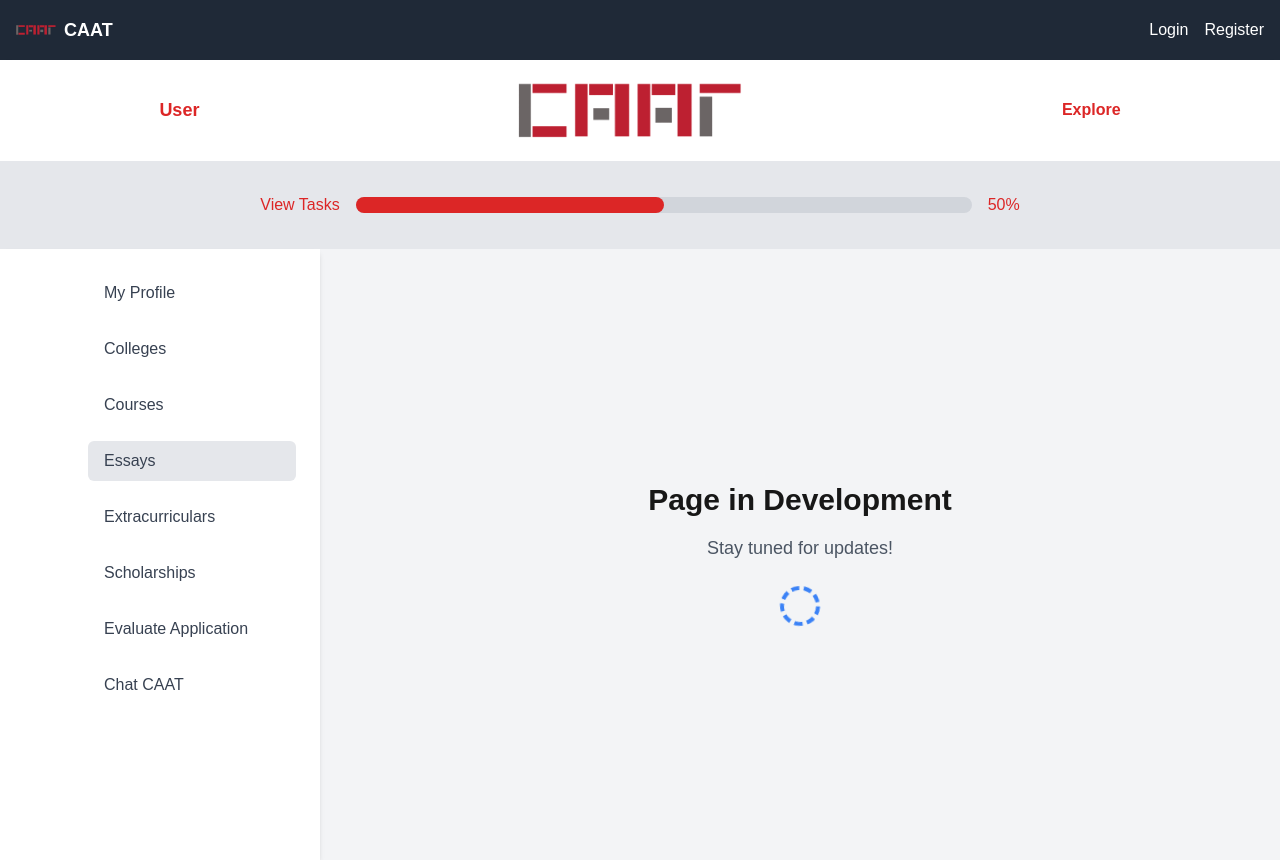
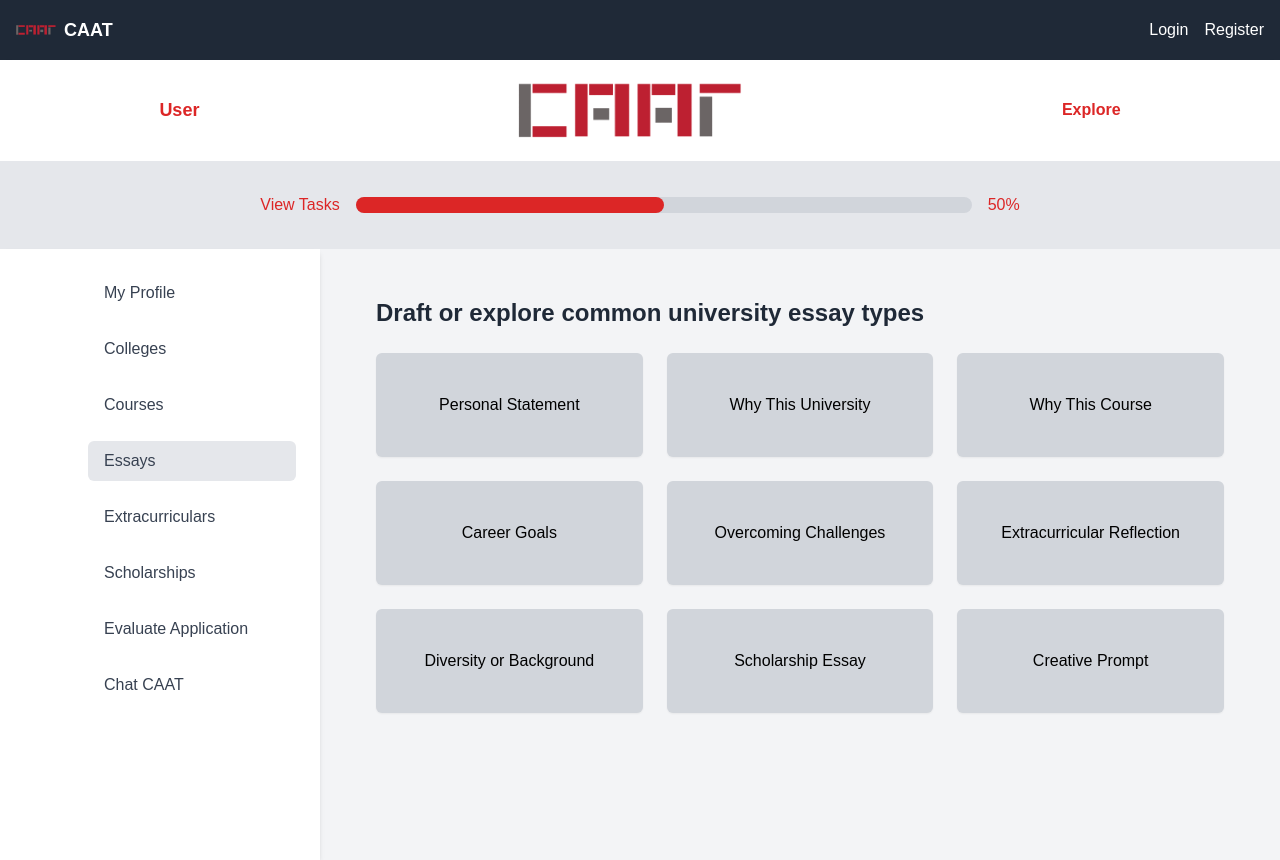
Before and after one commit to mycaatorg/ProjectApp, a Next.js app in the folder caat/frontend/: page /dashboard/essays in a window 1280 px wide. Built offline with nearby package versions, Linux system fonts and the light colour scheme.

Commit message:
essay page base

```diff
--- a/caat/frontend/app/dashboard/essays/page.tsx
+++ b/caat/frontend/app/dashboard/essays/page.tsx
@@ -1,7 +1,42 @@
 "use client";
 
-import ComingSoon from "@/components/comingSoon";
+import React from "react";
 
-export default function SomePage() {
-  return <ComingSoon />;
+const essayTypes = [
+  "Personal Statement",
+  "Why This University",
+  "Why This Course",
+  "Career Goals",
+  "Overcoming Challenges",
+  "Extracurricular Reflection",
+  "Diversity or Background",
+  "Scholarship Essay",
+  "Creative Prompt",
+];
+
+export default function EssaysPage() {
+  const handleEssayClick = (type: string) => {
+    alert(`Coming soon: ${type} editor or template!`);
+    // Later: navigate to /dashboard/essays/[slug]
+  };
+
+  return (
+    <div className="p-6 max-w-4xl mx-auto">
+      <h1 className="text-2xl font-bold mb-6 text-gray-800">
+        Draft or explore common university essay types
+      </h1>
+
+      <div className="grid grid-cols-1 sm:grid-cols-2 md:grid-cols-3 gap-6">
+        {essayTypes.map((type) => (
+          <button
+            key={type}
+            onClick={() => handleEssayClick(type)}
+            className="bg-gray-300 hover:bg-gray-400 text-black font-medium py-10 rounded-md shadow-sm transition duration-200 text-center"
+          >
+            {type}
+          </button>
+        ))}
+      </div>
+    </div>
+  );
 }
```
